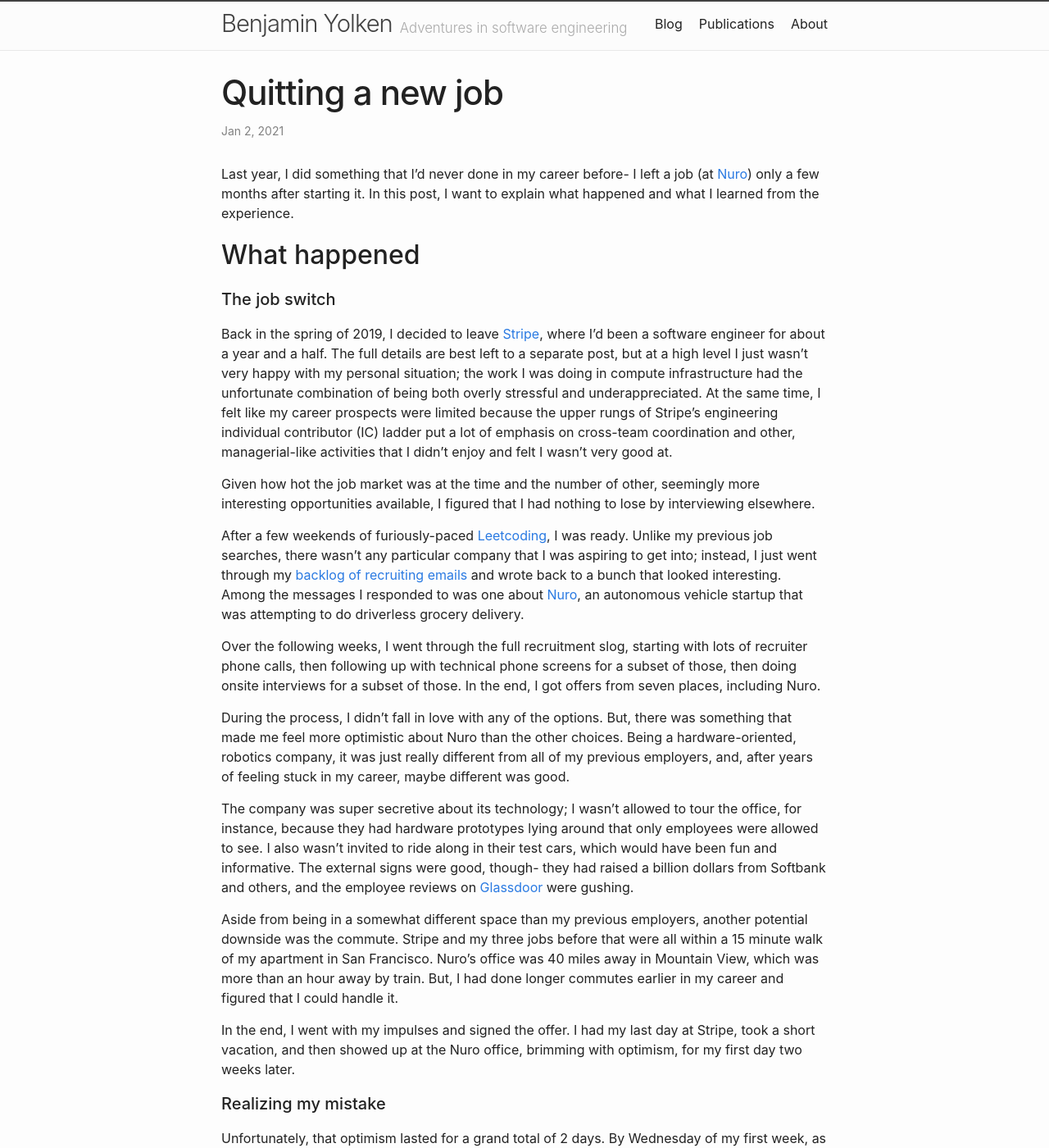
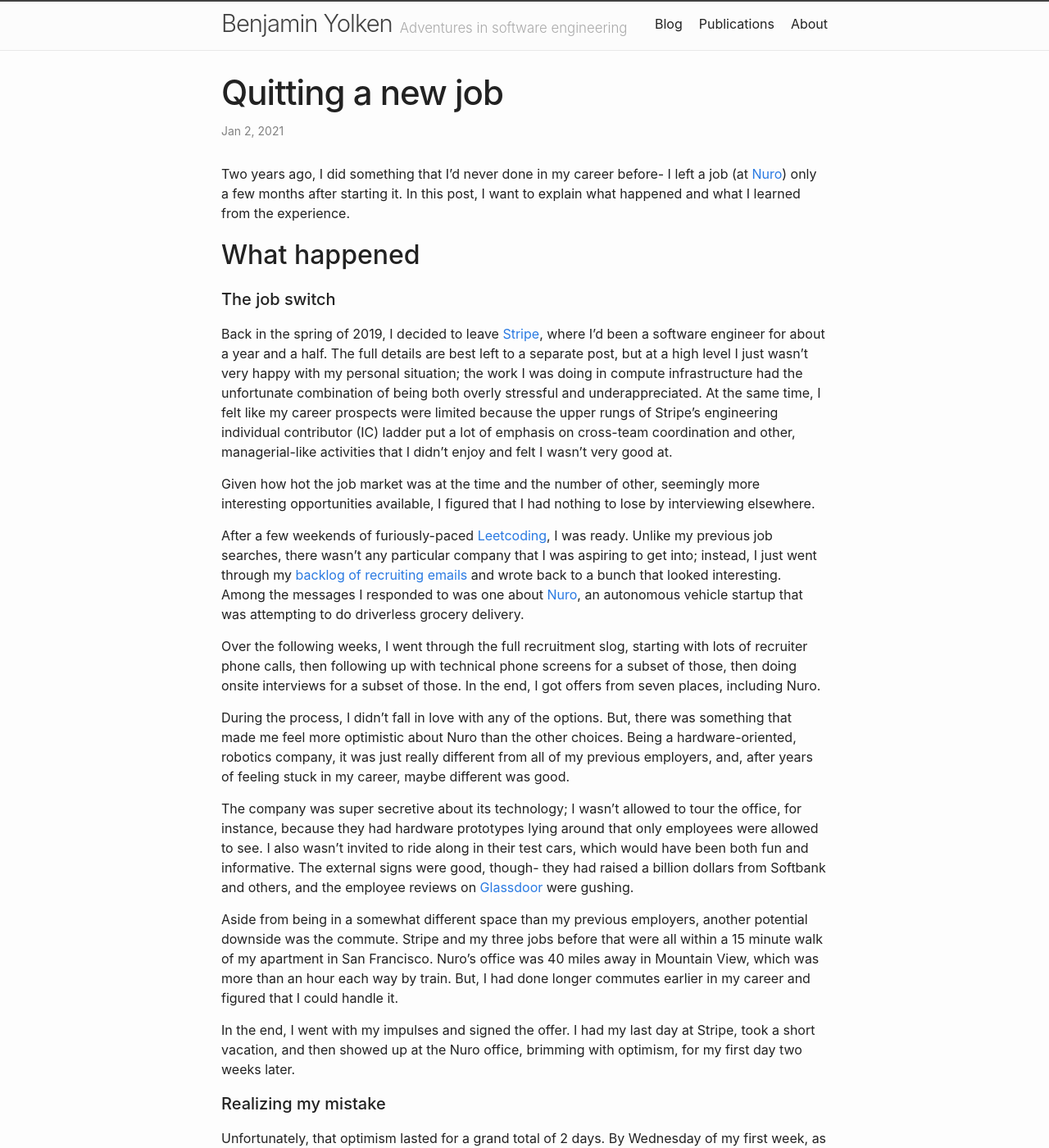
Before and after one commit to yolken/yolken-blog, a Jekyll site: the page built from site/_posts/2021-01-01-quitting-a-new-job.md, in a window 1280 px wide and 1400 px high. Shown: the whole window at 82% size. Built offline with Jekyll 4.4.1, drawn with Linux system fonts in a browser that asks for light colours; some of the changed text lies outside the part shown.

Commit message:
Misc. edits

```diff
--- a/site/_posts/2021-01-01-quitting-a-new-job.md
+++ b/site/_posts/2021-01-01-quitting-a-new-job.md
@@ -4,12 +4,12 @@ title:  "Quitting a new job"
 date:   2021-01-01 18:40:00 -0700
 categories: career
 excerpt: |
-    Last year, I did something that I'd never done in my career before- I left a job
+    Two years ago, I did something that I'd never done in my career before- I left a job
     (at Nuro) only a few months after starting it. In this post, I want to explain
     what happened and what I learned from the experience.
 ---
 
-Last year, I did something that I'd never done in my career before- I left a job
+Two years ago, I did something that I'd never done in my career before- I left a job
 (at [Nuro](https://nuro.ai)) only a few months after starting it. In this post, I want to explain
 what happened and what I learned from the experience.
 
@@ -48,14 +48,14 @@ and, after years of feeling stuck in my career, maybe different was good.
 
 The company was super secretive about its technology; I wasn't allowed to tour the office, for
 instance, because they had hardware prototypes lying around that only employees were allowed to
-see. I also wasn't invited to ride along in their test cars, which would have been fun and
+see. I also wasn't invited to ride along in their test cars, which would have been both fun and
 informative. The external signs were good, though- they had raised a billion dollars from Softbank
 and others, and the employee reviews on [Glassdoor](https://www.glassdoor.com) were gushing.
 
 Aside from being in a somewhat different space than my previous employers, another potential
 downside was the commute. Stripe and my three jobs before that were all within a 15 minute walk
 of my apartment in San Francisco. Nuro's office was 40 miles away in Mountain View, which was
-more than an hour away by train. But, I had done longer commutes earlier in my career and figured
+more than an hour each way by train. But, I had done longer commutes earlier in my career and figured
 that I could handle it.
 
 In the end, I went with my impulses and signed the offer. I had my last day at Stripe, took a short
```
Also changed, not shown: other parts of site/_posts/2021-01-01-quitting-a-new-job.md (+2 -2 lines).
